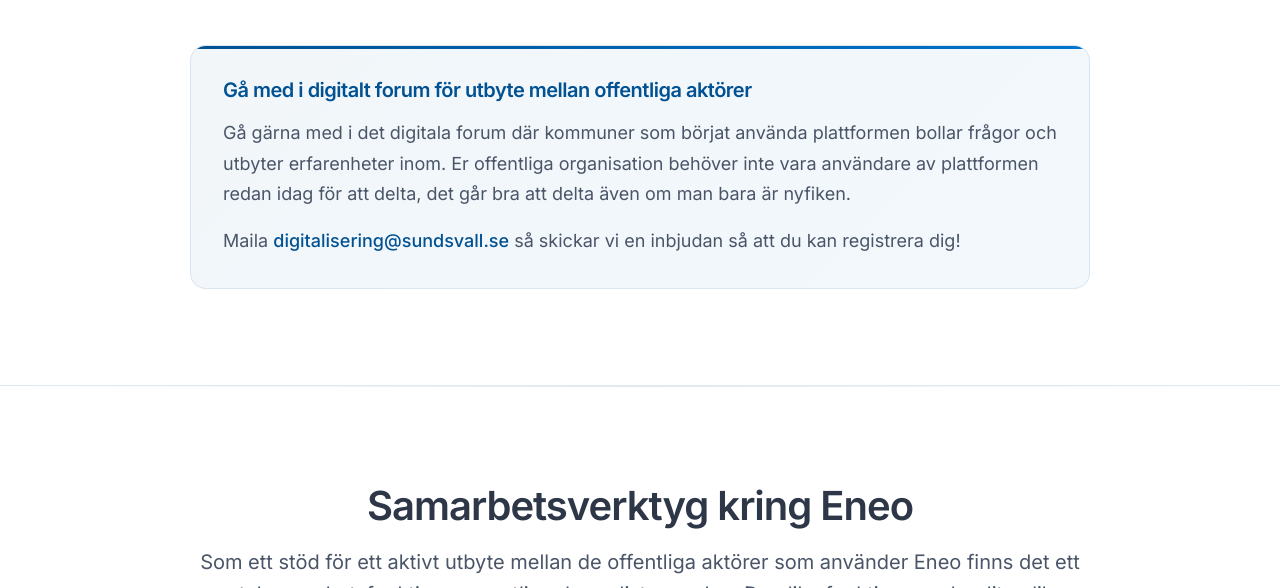
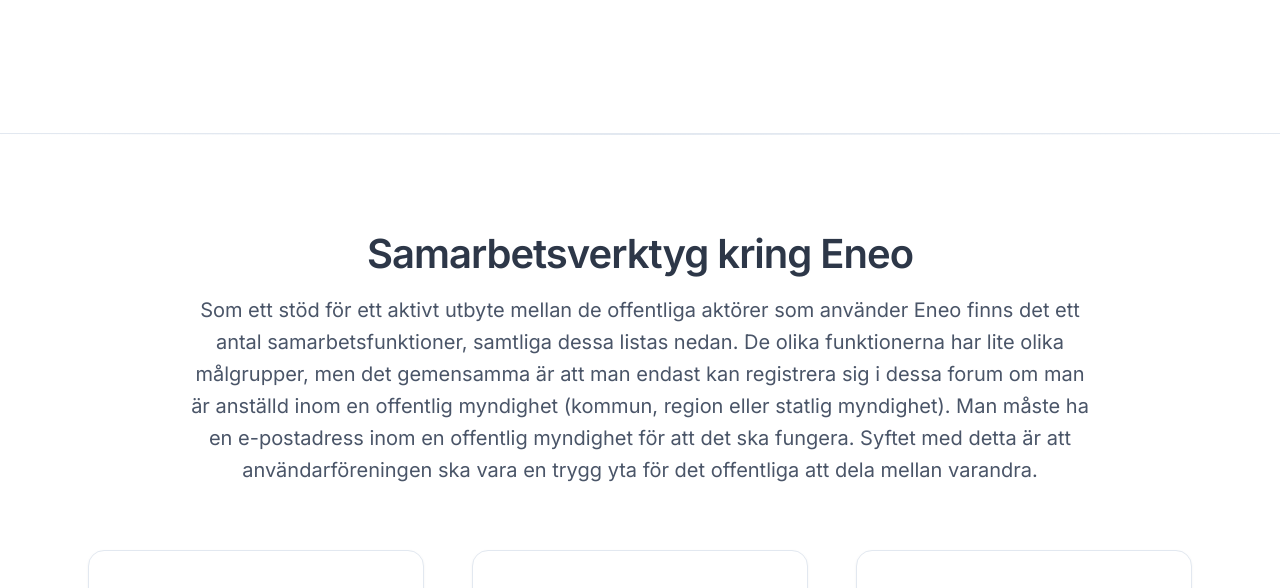
Before and after one commit to eneo-ai/eneo-ai-website, a plain HTML site: page samarbetsforum.html in a window 1280 px wide. Shown: the part 1379-1967 px from the top of the page. Drawn offline with Linux system fonts and the light colour scheme.

Commit message:
Update samarbetsforum.html

```diff
--- a/samarbetsforum.html
+++ b/samarbetsforum.html
@@ -106,11 +106,7 @@
                             </ul>
                         </div>
 
-                        <div class="forum-invitation">
-                            <h3>Gå med i digitalt forum för utbyte mellan offentliga aktörer</h3>
-                            <p>Gå gärna med i det digitala forum där kommuner som börjat använda plattformen bollar frågor och utbyter erfarenheter inom. Er offentliga organisation behöver inte vara användare av plattformen redan idag för att delta, det går bra att delta även om man bara är nyfiken.</p>
-                            <p>Maila <a href="mailto:digitalisering@sundsvall.se">digitalisering@sundsvall.se</a> så skickar vi en inbjudan så att du kan registrera dig!</p>
-                        </div>
+
                     </div>
                 </div>
             </div>
```
